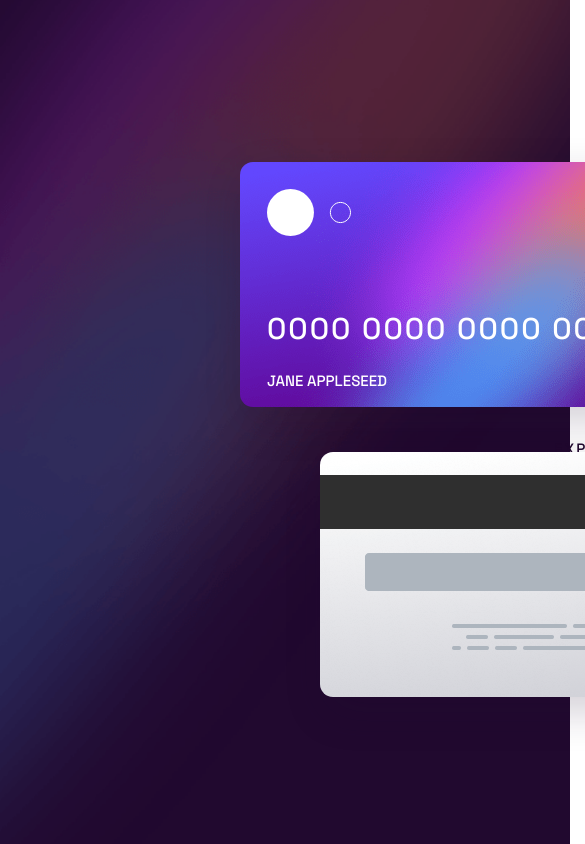
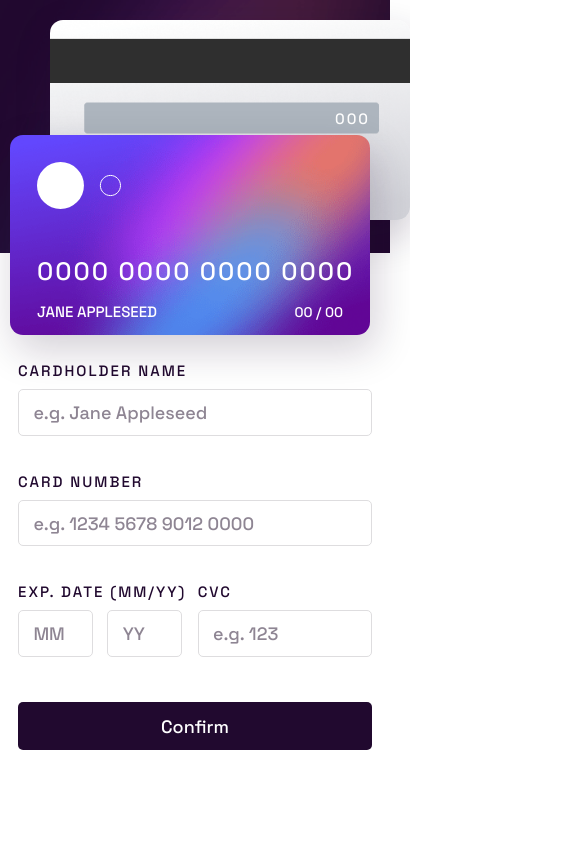
Before and after one commit to Tomas-Arrativel/Card-detailing, a React (Vite) app: page / in a window 390 px wide. Shown: the top 844 px of the page, 585 px wide, since content can reach past the window. Built offline with nearby package versions, Linux system fonts and the light colour scheme.

Commit message:
Fully responsive site

```diff
--- a/src/App.css
+++ b/src/App.css
@@ -4,3 +4,18 @@ main {
   align-items: center;
   justify-content: space-between;
 }
+
+@media (max-width: 1050px) {
+  main {
+    padding: 0;
+    margin: 0;
+    flex-direction: column;
+    justify-content: start;
+  }
+}
+
+@media (max-width: 620px) {
+  main {
+    align-items: start;
+  }
+}
--- a/src/components/Form/Form.module.css
+++ b/src/components/Form/Form.module.css
@@ -93,3 +93,15 @@
 .complete button {
   width: 100%;
 }
+
+@media (max-width: 550px) {
+  .form {
+    width: 100%;
+    padding: 1rem;
+  }
+
+  .complete {
+    width: 100vw;
+    padding: 1rem;
+  }
+}
--- a/src/containers/CardsContainer/CardsContainer.module.css
+++ b/src/containers/CardsContainer/CardsContainer.module.css
@@ -26,15 +26,15 @@
 .frontCard {
   background: url('/images/bg-card-front.png');
   position: absolute;
-  left: -330px;
-  top: -260px;
+  top: 235px;
+  left: 270px;
 }
 
 .backCard {
   background: url('/images/bg-card-back.png');
   position: absolute;
-  left: -250px;
-  top: 30px;
+  top: 515px;
+  left: 350px;
 }
 
 .frontCard img {
@@ -76,3 +76,84 @@
   letter-spacing: 2px;
   font-size: 15px;
 }
+
+@media (max-width: 1550px) {
+  .cardsCont {
+    flex: 0;
+  }
+  .background {
+    width: 400px;
+  }
+
+  .frontCard {
+    left: 100px;
+  }
+
+  .backCard {
+    left: 180px;
+  }
+}
+
+@media (max-width: 1050px) {
+  .background {
+    background: url('/images/bg-main-mobile.png') center no-repeat;
+    background-size: cover;
+    width: 100vw;
+    min-height: 30vh;
+    margin: 0;
+    padding: 0;
+  }
+
+  .frontCard,
+  .backCard {
+    background-position: center;
+    background-size: cover;
+    width: 360px;
+    height: 200px;
+  }
+  .frontCard {
+    z-index: 2;
+    top: 135px;
+    left: 300px;
+  }
+  .backCard {
+    top: 40px;
+    left: 410px;
+  }
+
+  .cvc {
+    bottom: 92px;
+    right: 40px;
+  }
+  .cardNum {
+    font-size: 1.4rem;
+  }
+}
+
+@media (max-width: 800px) {
+  .frontCard {
+    left: 130px;
+  }
+  .backCard {
+    left: 240px;
+  }
+}
+
+@media (max-width: 620px) {
+  .frontCard {
+    left: 30px;
+  }
+  .backCard {
+    left: 110px;
+  }
+}
+
+@media (max-width: 470px) {
+  .frontCard {
+    left: 10px;
+  }
+  .backCard {
+    top: 20px;
+    left: 50px;
+  }
+}
--- a/src/containers/CardsContainer/CardsContainer.tsx
+++ b/src/containers/CardsContainer/CardsContainer.tsx
@@ -13,8 +13,7 @@ interface CardsProps {
 const CardsContainer = ({ creditCard }: CardsProps) => {
   return (
     <section className={styles.cardsCont}>
-      <div className={styles.background}></div>
-
+      <div className={styles.background}>
         <div className={styles.cards}>
           <div className={styles.frontCard}>
             <img src='./images/card-logo.svg' alt='' />
@@ -39,6 +38,7 @@ const CardsContainer = ({ creditCard }: CardsProps) => {
             </p>
           </div>
         </div>
+      </div>
     </section>
   );
 };
--- a/src/containers/FormContainer/FormContainer.module.css
+++ b/src/containers/FormContainer/FormContainer.module.css
@@ -6,3 +6,38 @@
   flex: 2;
   padding-right: 15rem;
 }
+
+@media (max-width: 1350px) {
+  .formCont {
+    padding-right: 7rem;
+  }
+}
+
+@media (max-width: 1150px) {
+  .formCont {
+    padding-right: 3rem;
+  }
+}
+
+@media (max-width: 1080px) {
+  .formCont {
+    padding-right: 1.5rem;
+  }
+}
+
+@media (max-width: 1050px) {
+  .formCont {
+    padding: 0;
+    margin: 0;
+  }
+}
+
+@media (max-width: 550px) {
+  .formCont {
+    flex: 0;
+    margin-top: 5rem;
+    min-width: 300px;
+    justify-content: center;
+    align-items: center;
+  }
+}
```
Lines whose indentation alone changed are shown as unchanged.
